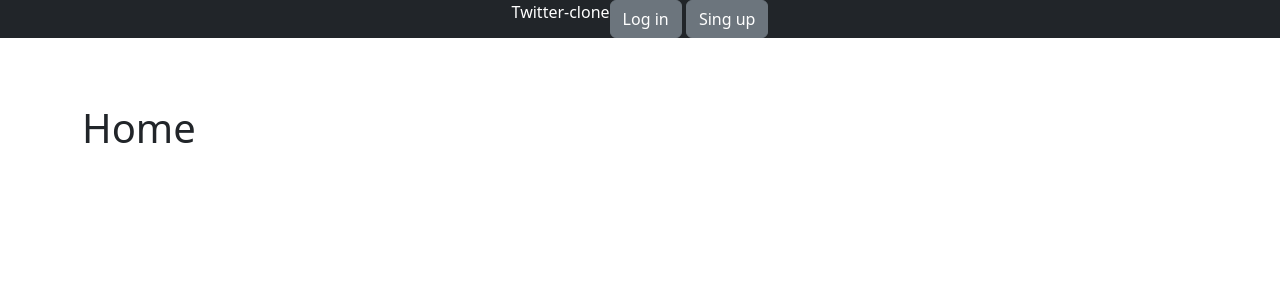
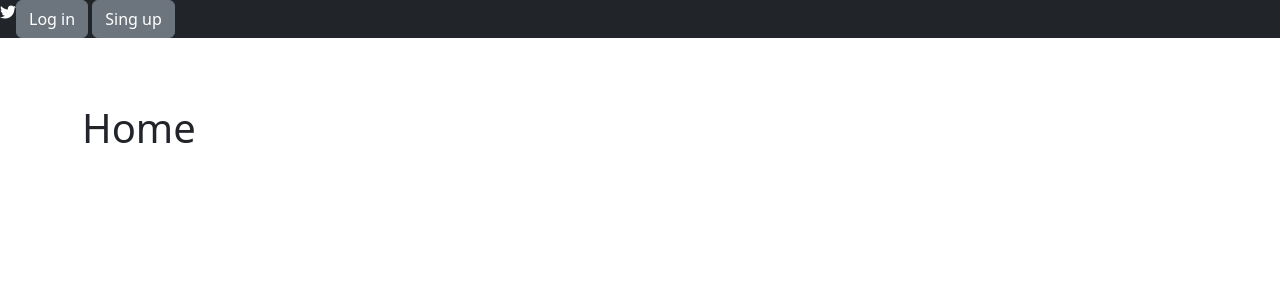
Before and after one commit to JoaquinMelladoQ/Twitter-clone, a Rails app: page / in a window 1280 px wide. Shown: the top 300 px of the page. Run offline with Rails 7, Linux system fonts and the light colour scheme; data that the repository does not hold is empty; style sheets or scripts are compiled from the project's sources; some libraries are stand-ins or nearby versions.

Commit message:
navbar was modified

```diff
--- a/app/views/layouts/application.html.erb
+++ b/app/views/layouts/application.html.erb
@@ -11,9 +11,9 @@
   </head>
 
   <body>
-  <nav class="nav justify-content-center navbar-dark bg-dark">
+  <nav class="nav  navbar-expand-lg navbar-dark bg-dark ml-auto">
     <a class="navbar-brand" href="#">
-      Twitter-clone
+      <i class="fa fa-twitter" aria-hidden="true"></i>
     </a>
     <% if user_signed_in? %>
         <li class="nav-link text-center pt-0 pb-0 w-100">
```
